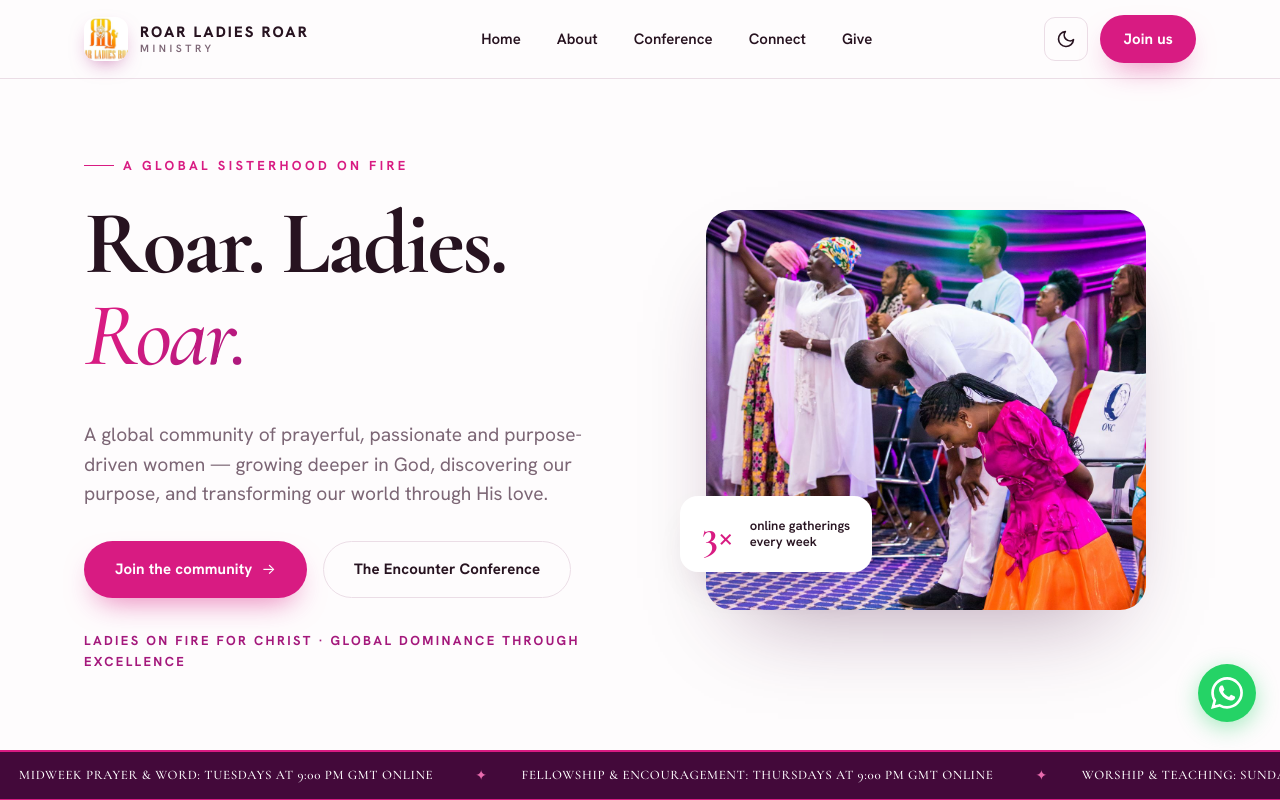
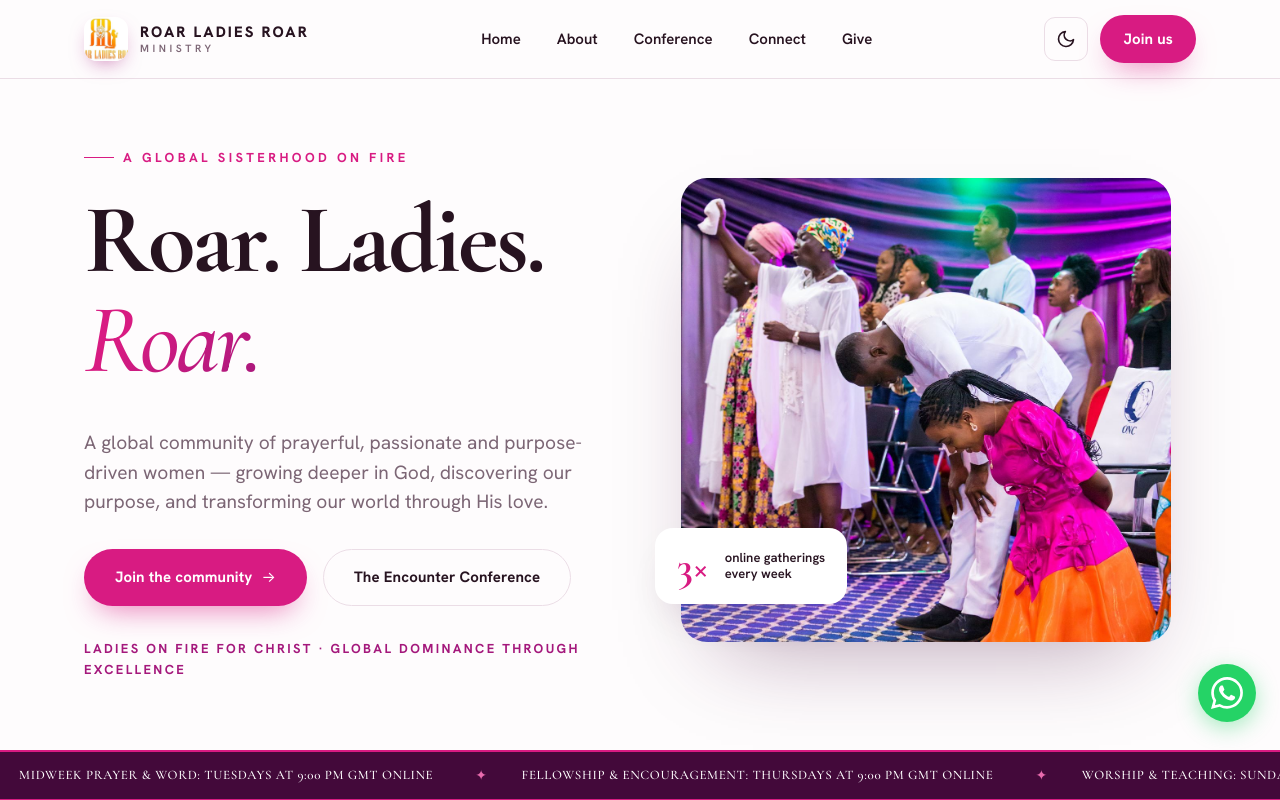
Before and after one commit to aa-Teye/roar-ladies-roar-, a React (Vite) app: page / in a window 1280 px wide. Shown: the top 800 px of the page. Built offline with nearby package versions, Linux system fonts and the light colour scheme.

Commit message:
feat: increase hero text and image sizes for better display scale

```diff
--- a/src/pages/Home.jsx
+++ b/src/pages/Home.jsx
@@ -89,7 +89,7 @@
           {/* Copy */}
           <div>
             <span className="eyebrow reveal">A global sisterhood on fire</span>
-            <h1 className="hero-title reveal d1" style={{ fontSize: 'clamp(52px, 7.2vw, 90px)', lineHeight: '1.02', letterSpacing: '-0.03em', fontWeight: '800' }}>
+            <h1 className="hero-title reveal d1" style={{ fontSize: 'clamp(58px, 8vw, 98px)', lineHeight: '1.02', letterSpacing: '-0.03em', fontWeight: '800' }}>
               Roar. Ladies.<br />
               <span style={{
                 background: 'linear-gradient(135deg, var(--pink) 30%, var(--magenta) 100%)',
@@ -120,12 +120,12 @@
           </div>
 
           {/* Media */}
-          <div className="relative reveal d2" style={{ maxWidth: 'min(440px, 100%)', width: '100%', marginInline: 'auto' }}>
+          <div className="relative reveal d2" style={{ maxWidth: 'min(490px, 100%)', width: '100%', marginInline: 'auto' }}>
             <img
               src="/worship-hero.JPEG"
               alt="Women in Worship"
               className="w-full object-cover rounded-[26px]"
-              style={{ aspectRatio: '4/5', boxShadow: 'var(--shadow-lg)', maxHeight: 'min(540px, 50vh)' }}
+              style={{ aspectRatio: '4/5', boxShadow: 'var(--shadow-lg)', maxHeight: 'min(600px, 58vh)' }}
             />
             <div
               className="absolute flex items-center gap-4 bg-white rounded-[18px]"
```
